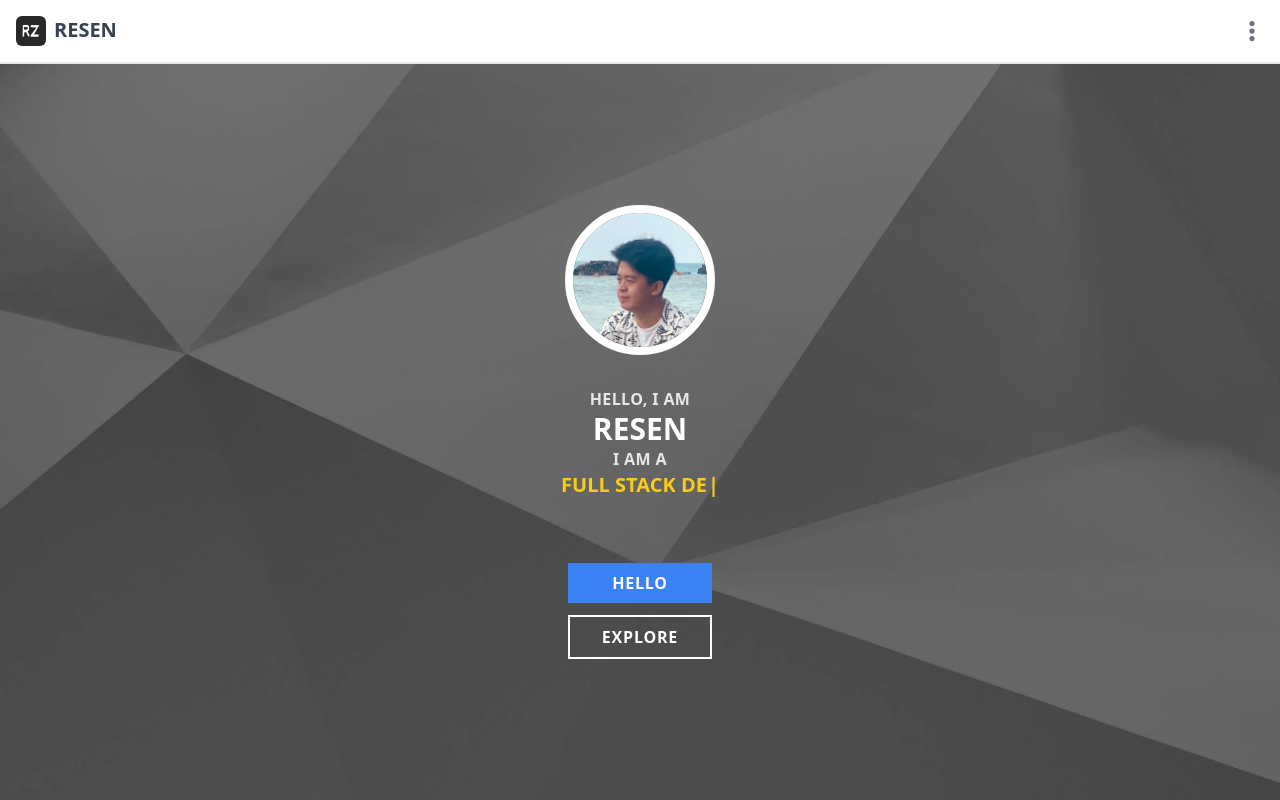
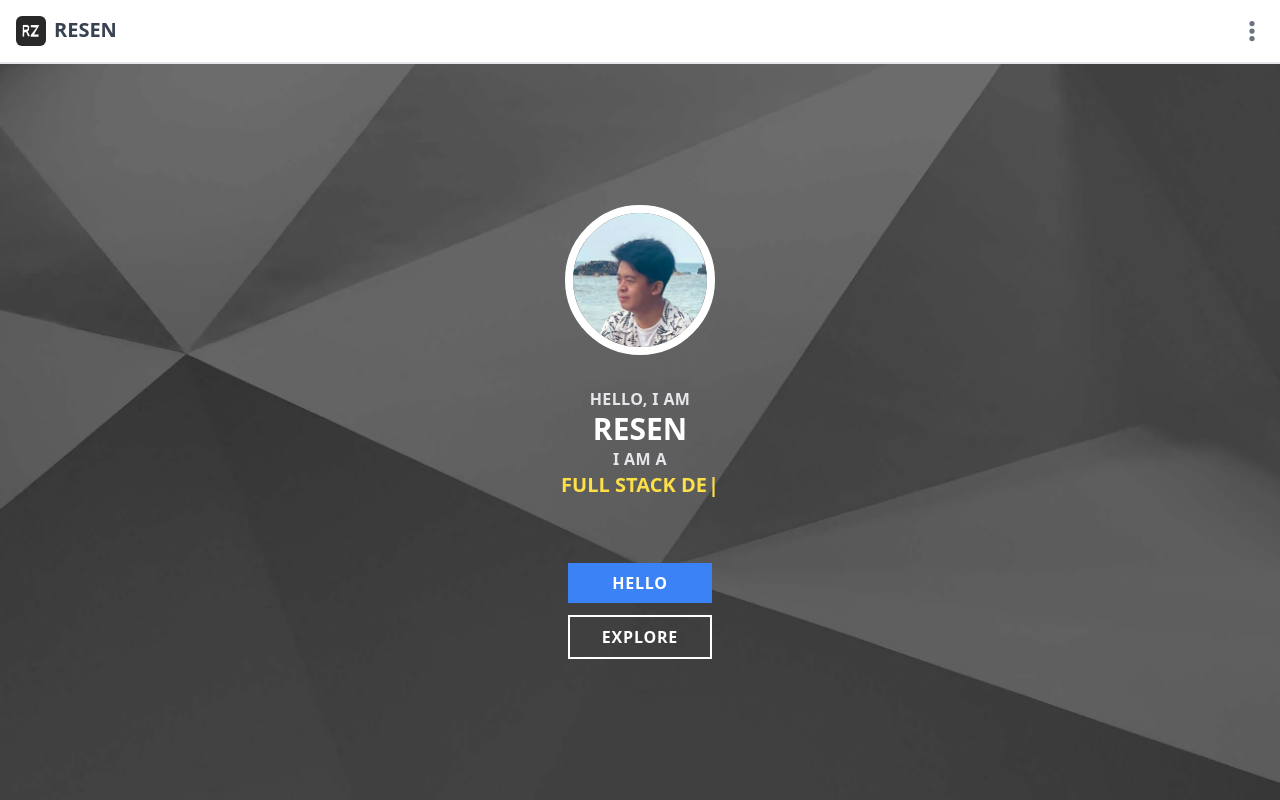
Before and after one commit to resenzhu/nextjs, a Next.js app: page / in a window 1280 px wide. Built offline with nearby package versions, Linux system fonts and the light colour scheme.

Commit message:
darken background and change specialty color

```diff
--- a/src/app/page.tsx
+++ b/src/app/page.tsx
@@ -10,7 +10,7 @@ const metadata = createMetadata({
 
 const Page = (): JSX.Element => (
   <section className='h-[calc(100vh-4rem)]'>
-    <div className='absolute h-[calc(100vh-4rem)] w-full bg-[url("/main/home/jumbotron.webp")] bg-cover bg-center bg-no-repeat brightness-50'></div>
+    <div className='absolute h-[calc(100vh-4rem)] w-full bg-[url("/main/home/jumbotron.webp")] bg-cover bg-center bg-no-repeat brightness-50 contrast-125'></div>
     <div className='relative mx-4 flex h-full justify-center'>
       <div className='flex flex-col items-center justify-center text-white'>
         <div className='pb-8'>
@@ -27,7 +27,7 @@ const Page = (): JSX.Element => (
           <div className='font-semibold tracking-wide text-gray-200'>
             I AM A
           </div>
-          <div className='text-xl font-bold text-yellow-400'>
+          <div className='text-xl font-bold text-yellow-300'>
             <Specialty
               titles={[
                 'FULL STACK DEVELOPER',
```
